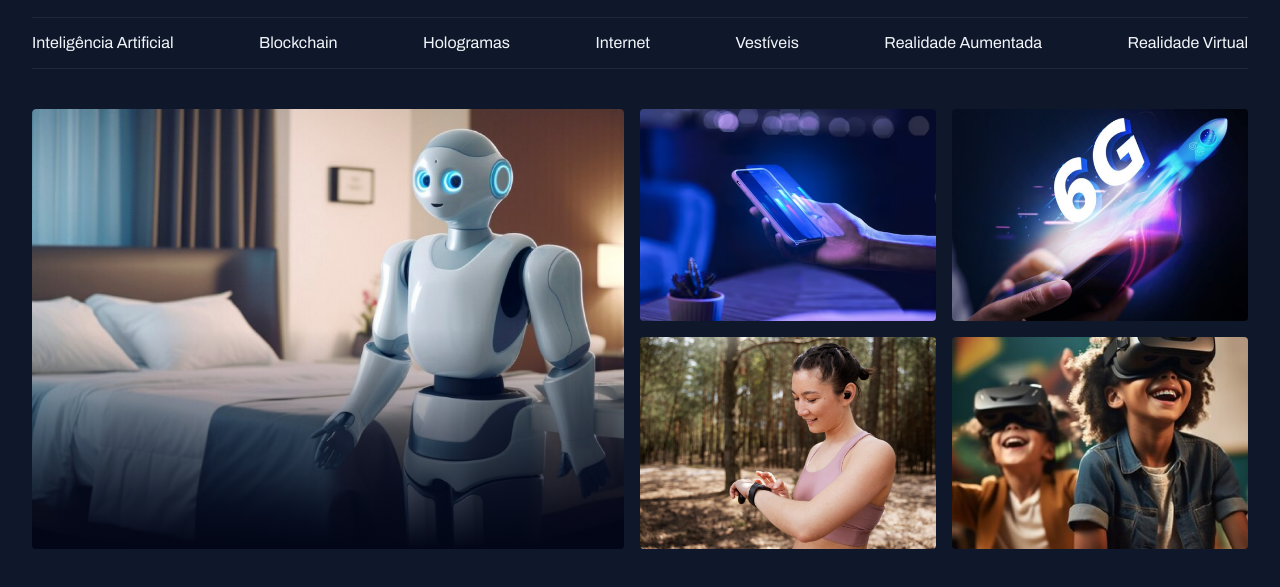
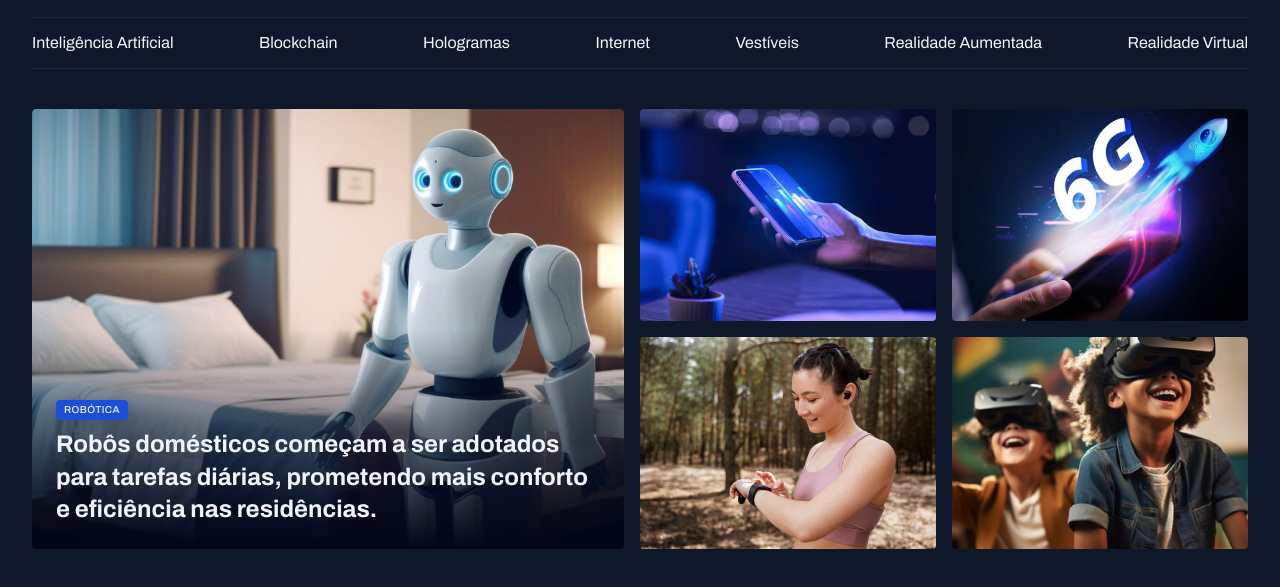
Before and after one commit to ArthurScarcela/portal-de-noticias, a plain HTML site: page index.html in a window 1280 px wide. Shown: the part 55-642 px from the top of the page. Drawn offline with Linux system fonts and the light colour scheme.

Commit message:
ajustando conteúdo do card

```diff
--- a/index.html
+++ b/index.html
@@ -44,9 +44,13 @@
 
   <main class=" grid container">
     <section id="featured" class="grid grid-flow-col gap-16">
-      <div class="card">
+      <figure class="card">
         <img src="assets/images/Image 01.png" alt="">
-      </div>
+        <figcaption>
+          <span class="content-tag">robótica</span>
+          <h2 class="text-2xl">Robôs domésticos começam a ser adotados para tarefas diárias, prometendo mais conforto e eficiência nas residências.</h2>
+        </figcaption>
+      </figure>
 
       <div class="grid grid-cols-2 gap-16">
         <div>
--- a/styles/global.css
+++ b/styles/global.css
@@ -59,3 +59,15 @@ img{
 main{
   margin-top: 40px;
 }
+
+.content-tag{
+  display: inline-block;
+  background-color: var(--brand-color-dark);
+  padding: 4px 8px;
+  border-radius: 4px;
+  font: 500 10px/1.2 var(--font-family);
+  text-transform: uppercase;
+  letter-spacing: 0.04em;
+  color: var(--text-color-primary);
+  box-shadow: 0px 4px 16px rgba(2, 6, 23, 0.251);
+}
--- a/styles/sections.css
+++ b/styles/sections.css
@@ -1,12 +1,12 @@
-#featured{
-  img{
+#featured {
+  img {
     height: 100%;
     object-fit: cover;
     border-radius: 4px;
   }
 }
 
-.card{
+.card {
   position: relative;
   border-radius: 4px;
   overflow: hidden;
@@ -17,9 +17,18 @@
     inset: 0;
     position: absolute;
     top: 50%;
-    background: linear-gradient(
-      180deg,
-      transparent 0%,
-      #020617 100%);
+    background: linear-gradient(180deg,
+        transparent 0%,
+        #020617 100%);
+  }
+
+  figcaption {
+    position: absolute;
+    bottom: 0;
+    padding: 24px;
+
+    h2 {
+      margin-top: 8px;
+    }
   }
 }
--- a/styles/utilitys.css
+++ b/styles/utilitys.css
@@ -4,14 +4,30 @@
 }
 
 
-.grid-flow-col{
+.grid-flow-col {
   grid-auto-flow: column;
 }
 
-.grid-cols-2{
+.grid-cols-2 {
   grid-template-columns: 1fr 1fr;
 }
 
-.gap-16{
+.gap-16 {
   gap: 16px;
 }
+
+.text-2xl {
+  font: var(--h1);
+}
+
+.text-xl {
+  font: var(--h2);
+}
+
+.text-lg {
+  font: var(--h3);
+}
+
+.text-sm {
+  font: var(--text-sm);
+}
```
